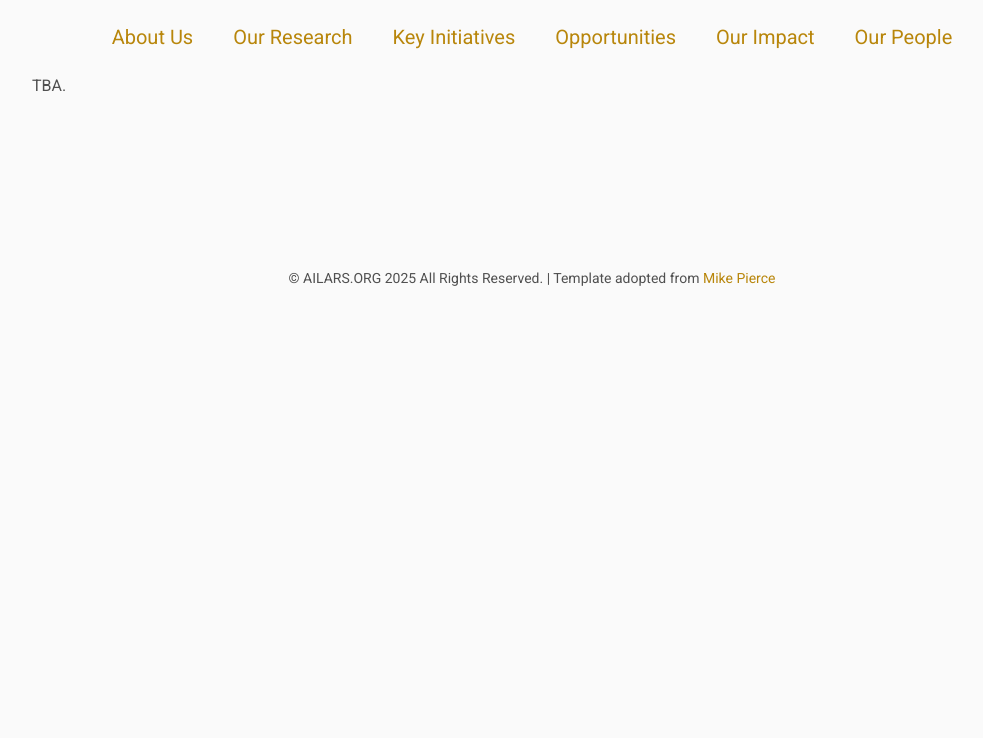
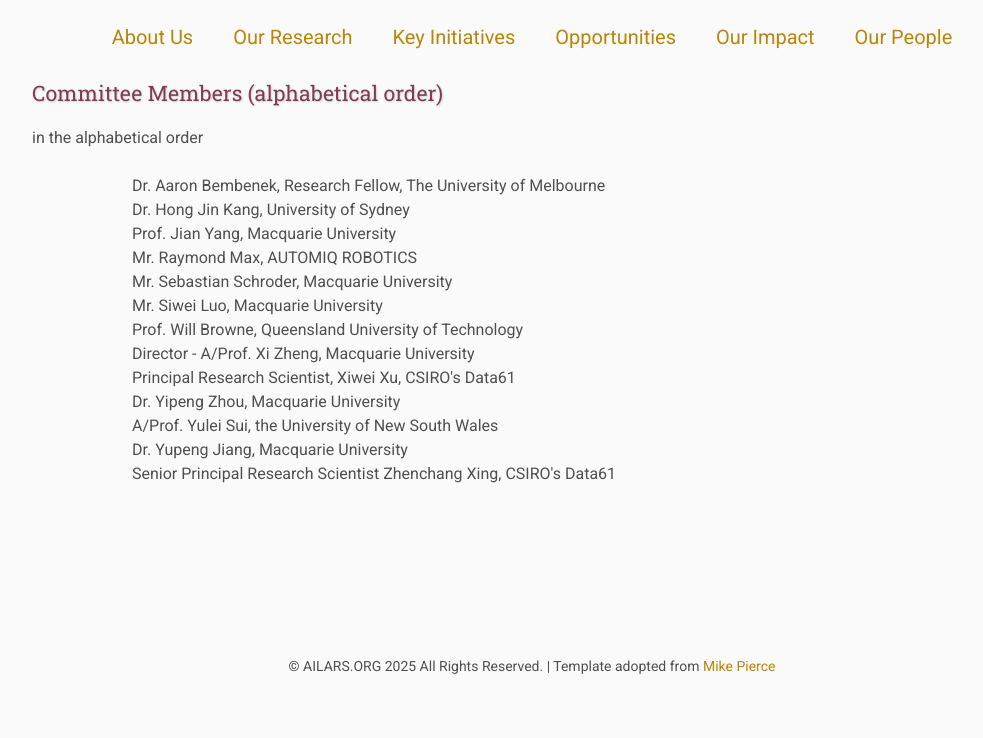
Before and after one commit to ITSEG-MQ/website-ailars, a Jekyll site: the page built from people/index.html, in a window 1280 px wide. Shown: the part 360-1098 px from the top of the page, without its empty margins (108-1091 px from the left). Built offline with Jekyll 4.4.1, drawn with Linux system fonts in a browser that asks for light colours; before the commit the page ends 900 px from its top, so only the background shows below that.

Commit message:
Add committee members to index.html
Added a list of committee members with their affiliations.

```diff
--- a/people/index.html
+++ b/people/index.html
@@ -4,4 +4,22 @@
 nav: people
 ---
 
-TBA.
+<h4>Committee Members (alphabetical order)</h4>
+
+<h5>in the alphabetical order</h5>
+
+<ul>
+    <li>Dr. Aaron Bembenek, Research Fellow, The University of Melbourne</li>
+    <li>Dr. Hong Jin Kang, University of Sydney</li>
+    <li>Prof. Jian Yang, Macquarie University</li>
+    <li>Mr. Raymond Max, AUTOMIQ ROBOTICS</li>
+    <li>Mr. Sebastian Schroder, Macquarie University</li>
+    <li>Mr. Siwei Luo, Macquarie University</li>
+    <li>Prof. Will Browne, Queensland University of Technology</li>
+    <li>Director - A/Prof. Xi Zheng, Macquarie University</li>
+    <li>Principal Research Scientist, Xiwei Xu, CSIRO's Data61</li>
+    <li>Dr. Yipeng Zhou, Macquarie University</li>
+    <li>A/Prof. Yulei Sui, the University of New South Wales</li>
+    <li>Dr. Yupeng Jiang, Macquarie University</li>
+    <li>Senior Principal Research Scientist Zhenchang Xing, CSIRO's Data61</li>
+</ul>
```
